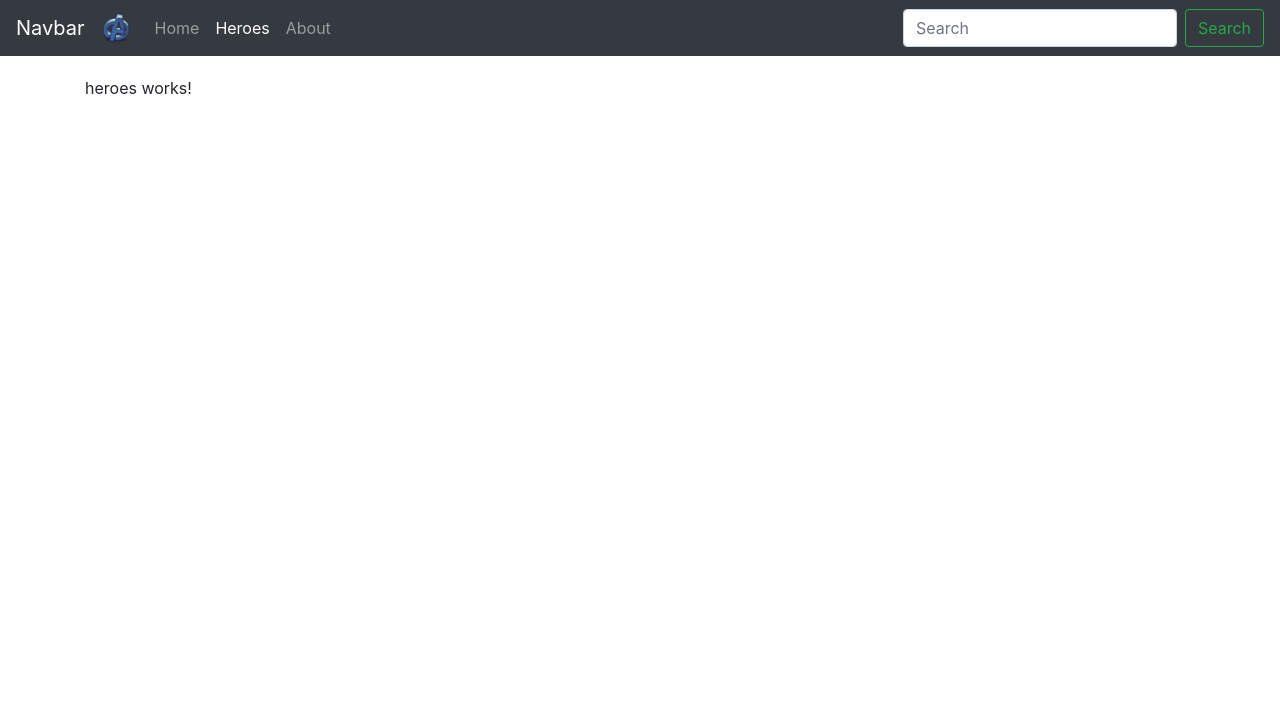
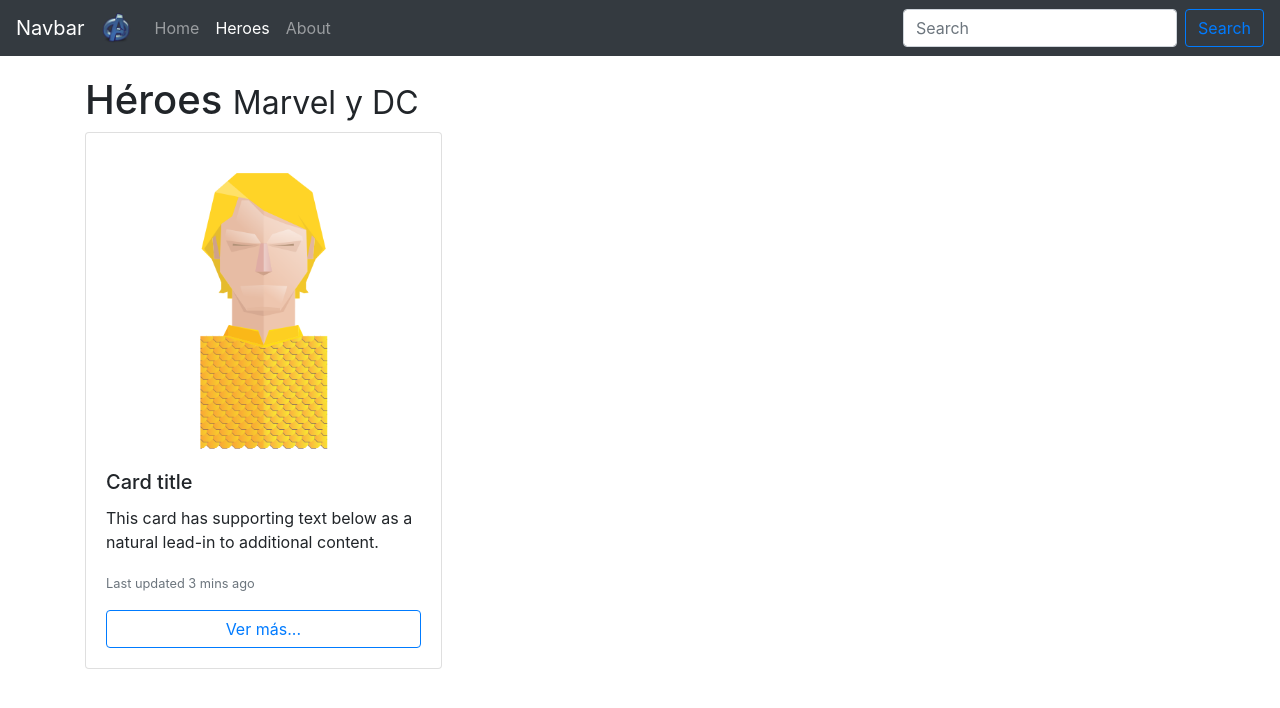
Before and after one commit to devjaime/AngularConceptos, an Angular app in the folder Angular/spa/: page /heroes in a window 1280 px wide. Shown: the top 708 px of the page. Built offline with nearby package versions, Linux system fonts and the light colour scheme.

Commit message:
componente Heroe diseño

```diff
--- a/Angular/spa/src/app/components/heroes/heroes.component.html
+++ b/Angular/spa/src/app/components/heroes/heroes.component.html
@@ -1 +1,12 @@
-<p>heroes works!</p>
+<h1>Héroes <small>Marvel y DC </small></h1>
+<div class="card-columns">
+    <div class="card">
+        <img src="assets/img/aquaman.png" class="card-img-top" alt="...">
+        <div class="card-body">
+            <h5 class="card-title">Card title</h5>
+            <p class="card-text">This card has supporting text below as a natural lead-in to additional content.</p>
+            <p class="card-text"><small class="text-muted">Last updated 3 mins ago</small></p>
+            <button type="button" class="btn btn-outline-primary btn-block">Ver más...</button>
+        </div>
+    </div>
+</div>
--- a/Angular/spa/src/app/components/shared/navbar/navbar.component.html
+++ b/Angular/spa/src/app/components/shared/navbar/navbar.component.html
@@ -21,7 +21,7 @@
         </ul>
         <form class="form-inline my-2 my-lg-0">
             <input class="form-control mr-sm-2" type="search" placeholder="Search" aria-label="Search">
-            <button class="btn btn-outline-success my-2 my-sm-0" type="submit">Search</button>
+            <button class="btn btn-outline-primary my-2 my-sm-0" type="submit">Search</button>
         </form>
     </div>
 </nav>
--- a/Angular/spa/src/styles.css
+++ b/Angular/spa/src/styles.css
@@ -2,6 +2,10 @@
 
 .main-container {
     margin-top: 20px;
+}
+
+.body {
+    padding-bottom: 50px;
 }
 
 
```
